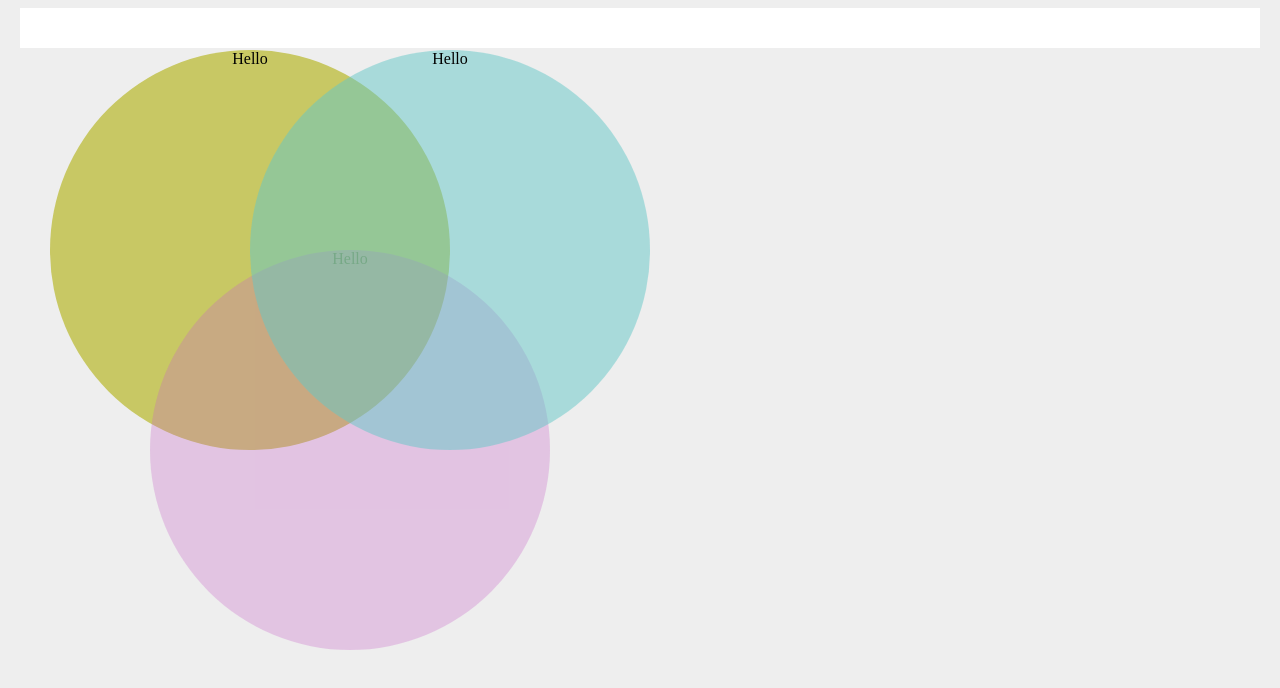
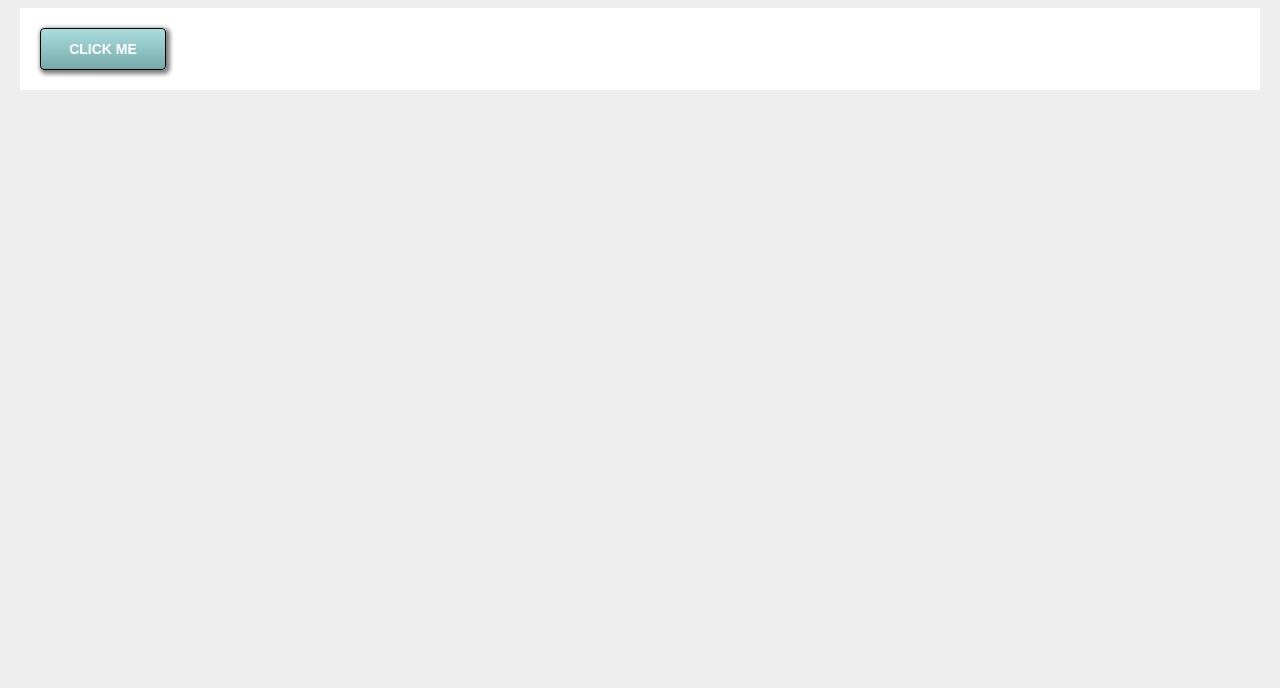
Before and after one commit to BartoszStawski/CSS-Net_Ninja, a plain HTML site: page index.html in a window 1280 px wide. Drawn offline with Linux system fonts and the light colour scheme.

Commit message:
Lesson 50 - box shadow

```diff
--- a/css/syntax.css
+++ b/css/syntax.css
@@ -1,34 +1,27 @@
-#circle{
-    width: 400px;
-    height: 400px;
-    position: absolute;
-    background: rgb(200,200,100);
-    border-radius: 200px;
-    top: 50px;
-    left: 50px;
-    opacity: ;
+.button{
+    display: block;
+    width: 100px;
+    padding: 12px;
+    border: 1px solid black;
+    font-family: Arial;
+    font-weight: bold;
+    text-transform: uppercase;
+    color: #fff;
+    font-size: 14px;
     text-align: center;
+    border-radius: 4px;
+    background: #aadddd;
+    background: -moz-linear-gradient(top, #aadddd 0%, #77aaaa 100%);
+    background: -webkit-linear-gradient(top, #aadddd 0%, #77aaaa 100%);
+    background: linear-gradient(top, #aadddd 0%, #77aaaa 100%);
+    box-shadow: 2px 2px 4px 2px rgba(40,40,40,0.6);
+
 }
 
-#circle2{
-    width: 400px;
-    height: 400px;
-    position: absolute;
-    background: rgb(200,100,200);
-    border-radius: 200px;
-    top: 250px;
-    left: 150px;
-    opacity: 0.3;
-    text-align: center;
+.button:hover{
+    background: #77aaaa;
+    background: -moz-linear-gradient(bottom, #aadddd 0%, #77aaaa 100%);
+    background: -webkit-linear-gradient(bottom, #aadddd 0%, #77aaaa 100%);
+    background: linear-gradient(bottom, #aadddd 0%, #77aaaa 100%);
+
 }
-
-#circle3{
-    width: 400px;
-    height: 400px;
-    position: absolute;
-    background: rgba(100,200,200,0.5);
-    border-radius: 200px;
-    top: 50px;
-    left: 250px;
-    text-align: center;
-}
--- a/index.html
+++ b/index.html
@@ -24,11 +24,7 @@
 
     <div id="main-content">
 
-        <div id="circle">Hello</div>
-        <div id="circle2">Hello</div>
-        <div id="circle3">Hello</div>
-
-
+      <a class="button">Click me</a>
 
     </div>
 
```
